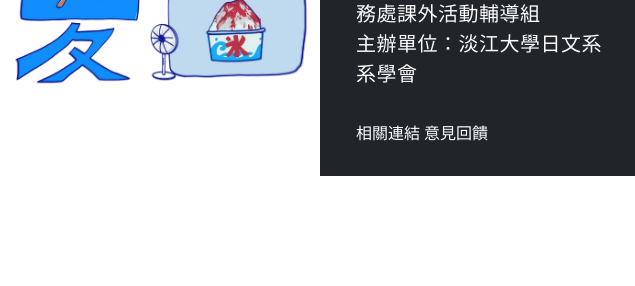
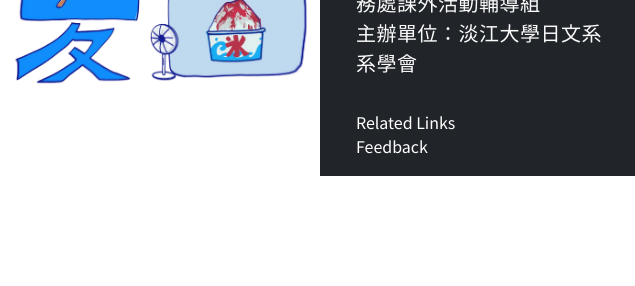
Before and after one commit to yifangjian/summer_vacation, a plain HTML site: page index.html in a window 1280 px wide. Shown: the part 1757-2043 px from the top of the page, 0-635 px from the left. Drawn offline with Linux system fonts and the light colour scheme.

Commit message:
uppppppppdate

```diff
--- a/css/templatemo-nomad-force.css
+++ b/css/templatemo-nomad-force.css
@@ -165,6 +165,8 @@ a:hover {
   CUSTOM LINK
 -----------------------------------------*/
 .custom-links {
+  display: flex;
+  flex-direction: column;
   max-width: 230px;
 }
 
--- a/index.html
+++ b/index.html
@@ -125,9 +125,9 @@
 
                                 <div class="mt-3 custom-links">
 
-                                    <a href="#news" class="text-white custom-link" data-aos="zoom-in" data-aos-delay="100">相關連結</a>
+                                    <a href="#news" class="text-white custom-link" data-aos="zoom-in" data-aos-delay="100">Related Links</a>
 
-                                    <a href="#contact" class="text-white custom-link" data-aos="zoom-in" data-aos-delay="300">意見回饋</a>
+                                    <a href="#contact" class="text-white custom-link" data-aos="zoom-in" data-aos-delay="300">Feedback</a>
                                 </div>
 
                             </div>
```
